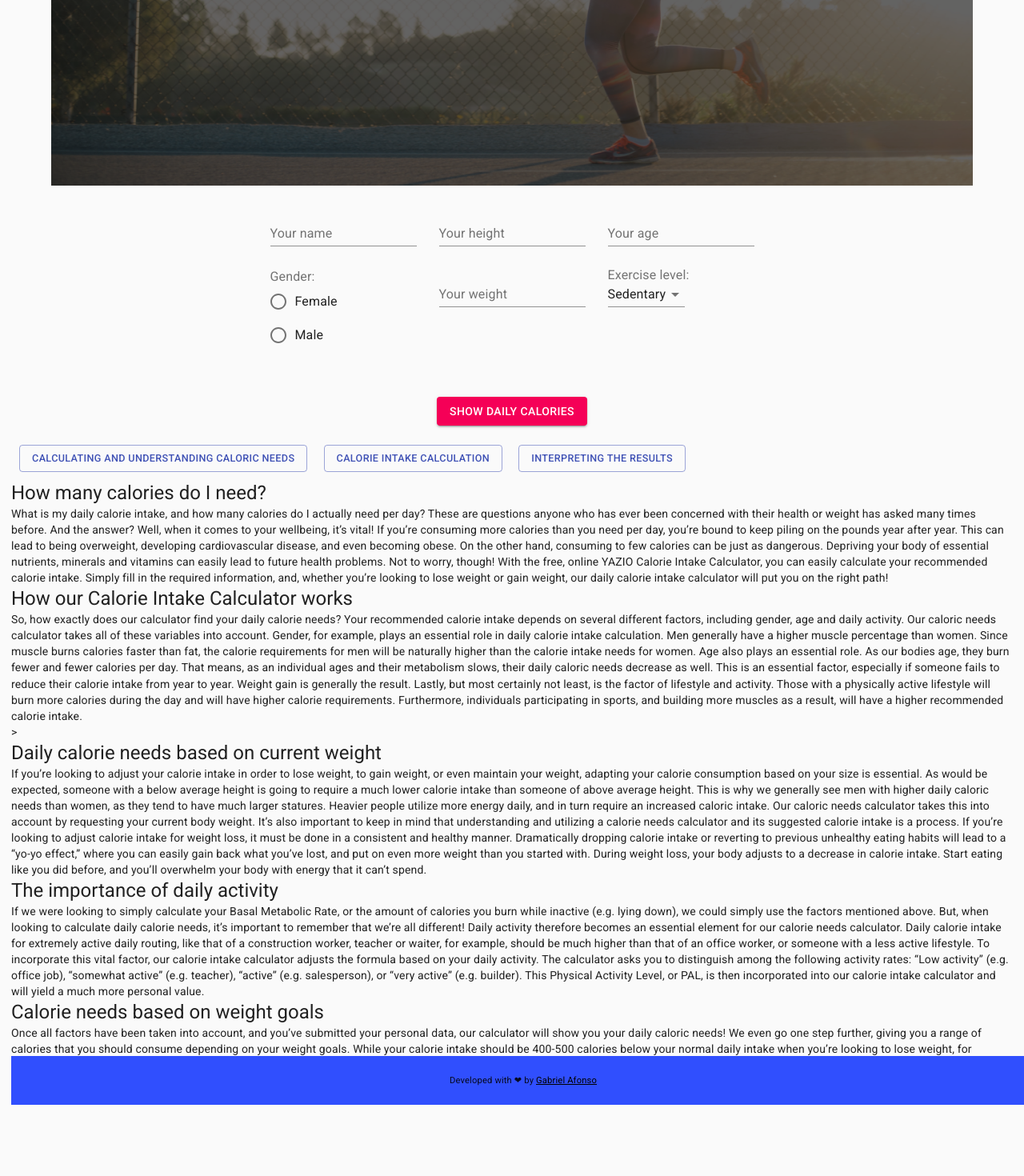
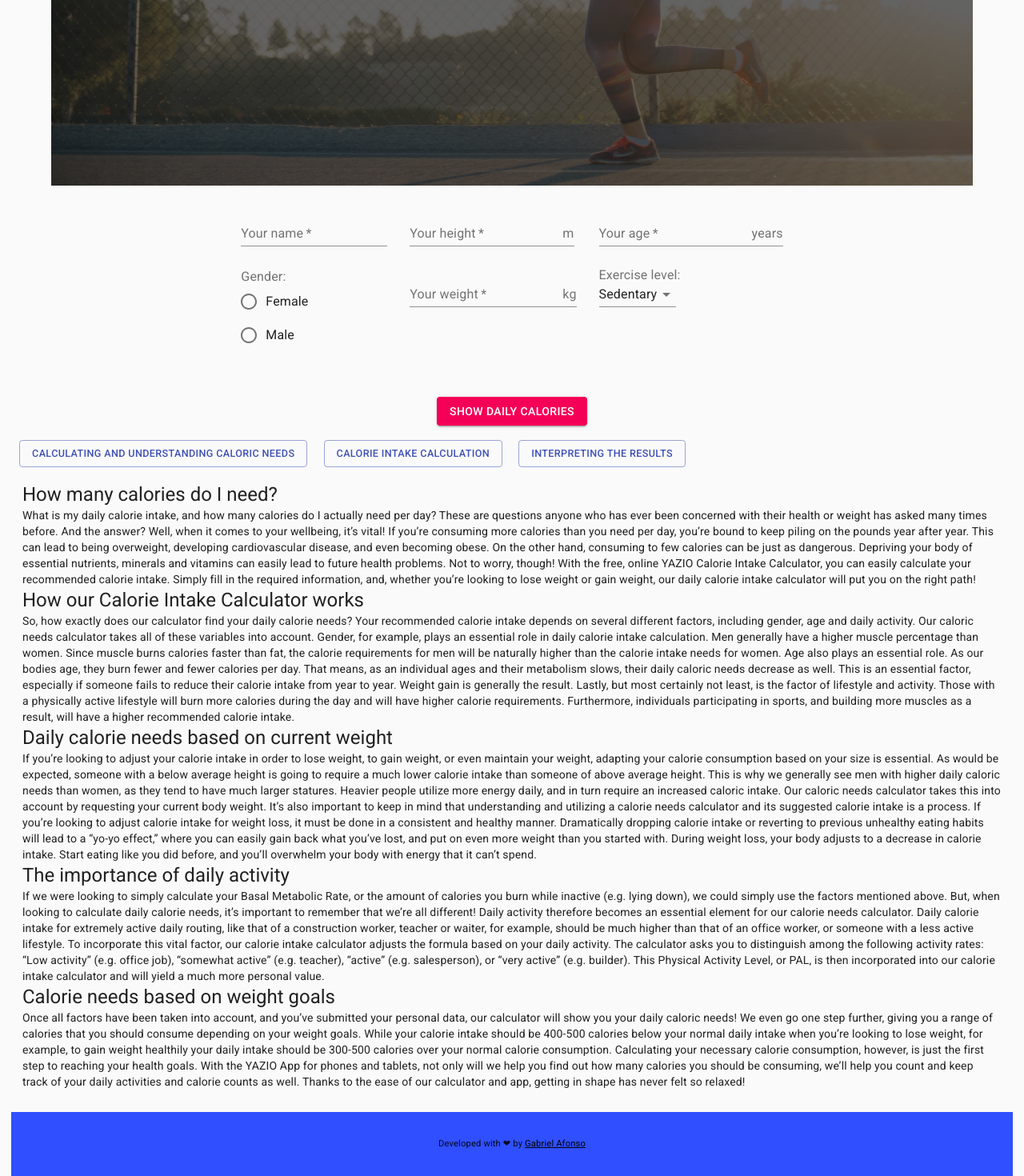
Before and after one commit to gabrielprrd/The-Calorie-Police, a React (Create React App) app: page / in a window 1280 px wide. Shown: the part 450-1920 px from the top of the page at 80% size. Before the commit the page ends 1831 px from the top, so only its background shows below. Built offline with nearby package versions, Linux system fonts and the light colour scheme.

Commit message:
Fixed addRecipe() functionality and added a div to display the saved recipes

```diff
--- a/src/components/DietSearcher/DietSearcher.js
+++ b/src/components/DietSearcher/DietSearcher.js
@@ -3,6 +3,7 @@ import { INITIAL_FOODLIST, apiKey } from '../../store'
 import axios from 'axios'
 import DietForm from './DietForm'
 import DietResults from './DietResults'
+import UserRecipes from './UserRecipes'
 
 export class DietSearcher extends Component {
 
@@ -51,22 +52,21 @@ export class DietSearcher extends Component {
     }
 
     saveRecipe = () => {
-        const newRecipeToStore = this.state.food.filter(food => {
+        const newRecipe = this.state.food.filter(food => {
             return (food.id === this.state.moreInfoRecipe.recipeid)
         })
+        let recipesArray = [...this.state.savedRecipes, ...newRecipe]
 
-        this.setState( prevState => ({
-            savedRecipes: {
-            ...prevState.savedRecipes,
-            newRecipeToStore
-            }
-        }) )
-        console.log(this.state)
+        this.setState({
+            savedRecipes: recipesArray
+        },
+            () => { console.log(this.state) }
+        )
 
         if (typeof(Storage) !== "undefined") {
             localStorage.setItem('@calorie-police/userRecipes', JSON.stringify(this.state.savedRecipes));
         }
-    }
+    };
 
     render() {
         return (
@@ -79,6 +79,8 @@ export class DietSearcher extends Component {
                 seeMoreInfo={this.seeMoreInfo}
                 moreInfoRecipe={this.state.moreInfoRecipe}
                 saveRecipe={this.saveRecipe} /> }
+
+                <UserRecipes savedRecipes={this.state.savedRecipes} />
             </div>
         )
     }
--- /dev/null
+++ b/src/components/DietSearcher/UserRecipes.js
@@ -0,0 +1,21 @@
+import React from 'react'
+
+const UserRecipes = ({savedRecipes}) => {
+    const savedRecipesList = savedRecipes.map(recipe => {
+        return (
+            <div key={recipe.id}>
+                    <h3>{ recipe.title }</h3>
+                    {/* <p></p> */}
+            </div>
+        )
+    })
+
+    return (
+        <>
+        <h2>Your recipes</h2>
+         { savedRecipesList }
+        </>
+    )
+}
+
+export default UserRecipes
--- a/src/components/UserPage/UserForm.js
+++ b/src/components/UserPage/UserForm.js
@@ -1,5 +1,5 @@
 import React from 'react'
-import { InputLabel, Select, MenuItem, FormControlLabel, FormLabel, RadioGroup, Radio, FormHelperText, Button, TextField } from '@material-ui/core'
+import { InputLabel, Select, MenuItem, FormControlLabel, FormLabel, RadioGroup, Radio, FormHelperText, Button, TextField, InputAdornment  } from '@material-ui/core'
 import { ErrorMsg, FormGroup } from '../../styles'
 
 
@@ -11,13 +11,13 @@ const UserForm = ({handleChange, handleSelect, handleNameChange, handleSubmit, e
             <div className="outterWrapper">
                 <div className="innerWrapper">
                     <div className="inputWrapper">
-                        <TextField type="text" id="name" label="Your name" onChange={handleNameChange} />
+                        <TextField required type="text" id="name" label="Your name" onChange={handleNameChange} />
                         <ErrorMsg>{errorMsgs.nameError}</ErrorMsg>
                     </div>
 
                     <div className="inputWrapper">
                         <FormLabel>Gender: </FormLabel>
-                        <RadioGroup aria-label="gender" id="gender"  onChange={handleSelect}>
+                        <RadioGroup required aria-label="gender" id="gender" onChange={handleSelect}>
                             <FormControlLabel value="female" name="gender" control={<Radio color="secondary" />} label="Female" />
                             <FormControlLabel value="male" name="gender" control={<Radio color="primary" />} label="Male" />
                         </RadioGroup>
@@ -27,25 +27,26 @@ const UserForm = ({handleChange, handleSelect, handleNameChange, handleSubmit, e
 
                 <div className="innerWrapper">
                     <div className="inputWrapper">
-                        <TextField type="number" id="height" label="Your height" onChange={handleChange} />
+                        <TextField required type="number" id="height" label="Your height" onChange={handleChange}
+                        InputProps={{endAdornment: <InputAdornment position="end">m</InputAdornment>,}} />
                         <ErrorMsg>{errorMsgs.heightError}</ErrorMsg>
                     </div>
 
                     <div className="inputWrapper">
-                        <TextField type="number" id="weight" label="Your weight" onChange={handleChange} />
+                        <TextField required type="number" id="weight" label="Your weight" onChange={handleChange} InputProps={{endAdornment: <InputAdornment position="end">kg</InputAdornment>}} />
                         <ErrorMsg>{errorMsgs.weightError}</ErrorMsg>
                     </div>
                 </div>
 
                 <div className="innerWrapper">
                     <div className="inputWrapper">
-                        <TextField type="Number" id="age" label="Your age" onChange={handleChange} />
+                        <TextField required type="Number" id="age" label="Your age" onChange={handleChange} InputProps={{endAdornment: <InputAdornment position="end">years</InputAdornment>}} />
                         <ErrorMsg>{errorMsgs.ageError}</ErrorMsg>
                     </div>
 
                     <div className="inputWrapper">
                         <InputLabel id="activity">Exercise level: </InputLabel>
-                        <Select name="activity" id="activity" value={activity} onChange={handleSelect}>
+                        <Select required name="activity" id="activity" value={activity} onChange={handleSelect}>
                             <MenuItem value={1.2}>Sedentary</MenuItem>
                             <MenuItem value={1.375}>Light exercises (1-3 days/week)</MenuItem>
                             <MenuItem value={1.550}>Moderate exercises (3-5 days/week)</MenuItem>
--- a/src/components/UserPage/UserPage.js
+++ b/src/components/UserPage/UserPage.js
@@ -5,6 +5,7 @@ import UserPageInfo from './UserPageInfo'
 import { INITIAL_USERINFO } from '../../store'
 import { HomeImgContainer } from '../../styles'
 import sprinting from '../../img/sprinting.jpg'
+import runningVertical from '../../img/running-vertical.jpg'
 
 class UserPage extends Component {
 
@@ -147,11 +148,12 @@ class UserPage extends Component {
         return (
             <>
                 <HomeImgContainer>
-                    <img src={sprinting} alt="Woman running" />
+                    <img src={sprinting} className="sprintingImg" alt="Woman running" />
+                    <img src={runningVertical} className="runningVerticalImg" alt="Woman running" />
                     <div className="img-content">
-                    <p>
-                    With the calorie intake calculator from The Calorie Police, we’ll help you calculate and understand your daily calorie intake needs. Our calorie needs calculator is highly personalized, so it can yield calorie intake for both men and women. Simply input the requested information, and we’ll display the healthiest range for your recommended calorie intake whether you’re looking to gain, lose or maintain your current weight. Try it today, it doesn’t get any easier than this
-                    </p>
+                        <p>
+                        With the calorie intake calculator from The Calorie Police, we’ll help you calculate and understand your daily calorie intake needs. Our calorie needs calculator is highly personalized, so it can yield calorie intake for both men and women. Simply input the requested information, and we’ll display the healthiest range for your recommended calorie intake whether you’re looking to gain, lose or maintain your current weight. Try it today, it doesn’t get any easier than this.
+                        </p>
                     </div>
                 </HomeImgContainer>
 
--- a/src/components/UserPage/UserPageInfo.js
+++ b/src/components/UserPage/UserPageInfo.js
@@ -20,7 +20,7 @@ const UserPageInfo = ({showTabInfo}) => {
                     <Typography variant="h5">How our Calorie Intake Calculator works</Typography>
 
                     So, how exactly does our calculator find your daily calorie needs? Your recommended calorie intake depends on several different factors, including gender, age and daily activity. Our caloric needs calculator takes all of these variables into account. Gender, for example, plays an essential role in daily calorie intake calculation. Men generally have a higher muscle percentage than women. Since muscle burns calories faster than fat, the calorie requirements for men will be naturally higher than the calorie intake needs for women. Age also plays an essential role. As our bodies age, they burn fewer and fewer calories per day. That means, as an individual ages and their metabolism slows, their daily caloric needs decrease as well. This is an essential factor, especially if someone fails to reduce their calorie intake from year to year. Weight gain is generally the result. Lastly, but most certainly not least, is the factor of lifestyle and activity. Those with a physically active lifestyle will burn more calories during the day and will have higher calorie requirements. Furthermore, individuals participating in sports, and building more muscles as a result, will have a higher recommended calorie intake.
-                </InfoTabsInnerDiv>>
+                </InfoTabsInnerDiv>
 
                 <InfoTabsInnerDiv>
                     <Typography variant="h5">Daily calorie needs based on current weight</Typography>
--- a/src/store.js
+++ b/src/store.js
@@ -20,7 +20,7 @@ export const INITIAL_USERINFO = {
 export const INITIAL_FOODLIST = {
     query: '',
     food: null,
-    savedRecipes: null,
+    savedRecipes: [],
     isFoodShown: false,
     moreInfoRecipe: {
         moreInfoResult: null,
--- a/src/styles.js
+++ b/src/styles.js
@@ -1,42 +1,13 @@
 import styled from 'styled-components';
-
-// export const GlobalStyle = createGlobalStyle`
-
-    /* *, *::after, *::before {
-        box-sizing: border-box;
-    }
-
-    html {
-        font-size: calc(0.8em + 1vw);
-        font-family: 'Roboto', sans-serif;
-        min-height: 100vh;
-        min-width: 100vw;
-        position: relative;
-
-        h1 {
-            font-size: 2em;
-        }
-
-        h2 {
-            font-size: 1.5em;
-        }
-
-        img {
-            max-width: 100%;
-            object-fit: contain;
-        }
-    }
-`; */
 
 export const AppContainer = styled.div`
     min-height: 100vh;
-    position: relative;
     padding: 0 1em;
 `
 
 // User Page
 export const ErrorMsg = styled.div`
-    font-size: 0.7em;
+    font-size: 0.85em;
     color: red;
 `;
 
@@ -55,7 +26,7 @@ export const HomeImgContainer = styled.div`
         background: rgba(0, 0, 0, 0.6);
         z-index: 2;
         color: white;
-        padding: 1em;
+        padding: 0.5em;
 
         p {
             bottom: 0px;
@@ -69,6 +40,26 @@ export const HomeImgContainer = styled.div`
         z-index: 1;
         bottom: 0;
         left: 0;
+    }
+
+    .runningVerticalImg {
+        display: none;
+    }
+
+    @media screen and (max-width: 600px) {
+        .runningVerticalImg {
+            display: block;
+        }
+
+        .sprintingImg {
+            display: none;
+        }
+    }
+
+    @media screen and (max-width: 300px) {
+        p {
+            font-size: 0.8em;
+        }
     }
 `
 
@@ -129,7 +120,7 @@ export const TabButtonsContainer = styled.div`
     display: flex;
 
     button {
-        margin: 0.8em;
+        margin: 0.3em 0.8em;
         font-size: 0.9em;
     }
 
@@ -140,7 +131,7 @@ export const TabButtonsContainer = styled.div`
 `
 
 export const InfoTabsDiv = styled.div`
-
+    padding: 1em;
 `
 
 export const InfoTabsInnerDiv = styled.div`
@@ -149,15 +140,17 @@ export const InfoTabsInnerDiv = styled.div`
 
 // Footer
 export const Bottom = styled.footer`
-    position: absolute;
-    text-align: center;
-    padding: 0.8em;
+    display: flex;
+    justify-content: center;
+    align-items: center;
+    margin-top: 1em;
+    height: 80px;
     background-color: #304ffe;
-    bottom: 0px;
-    width: 100%;
+    bottom: 0;
 
     p {
         font-size: 0.8em;
+
     }
 
     a {
```
Also changed, not shown: DIRETIVAS.txt, src/img/running-vertical.jpg (added).
